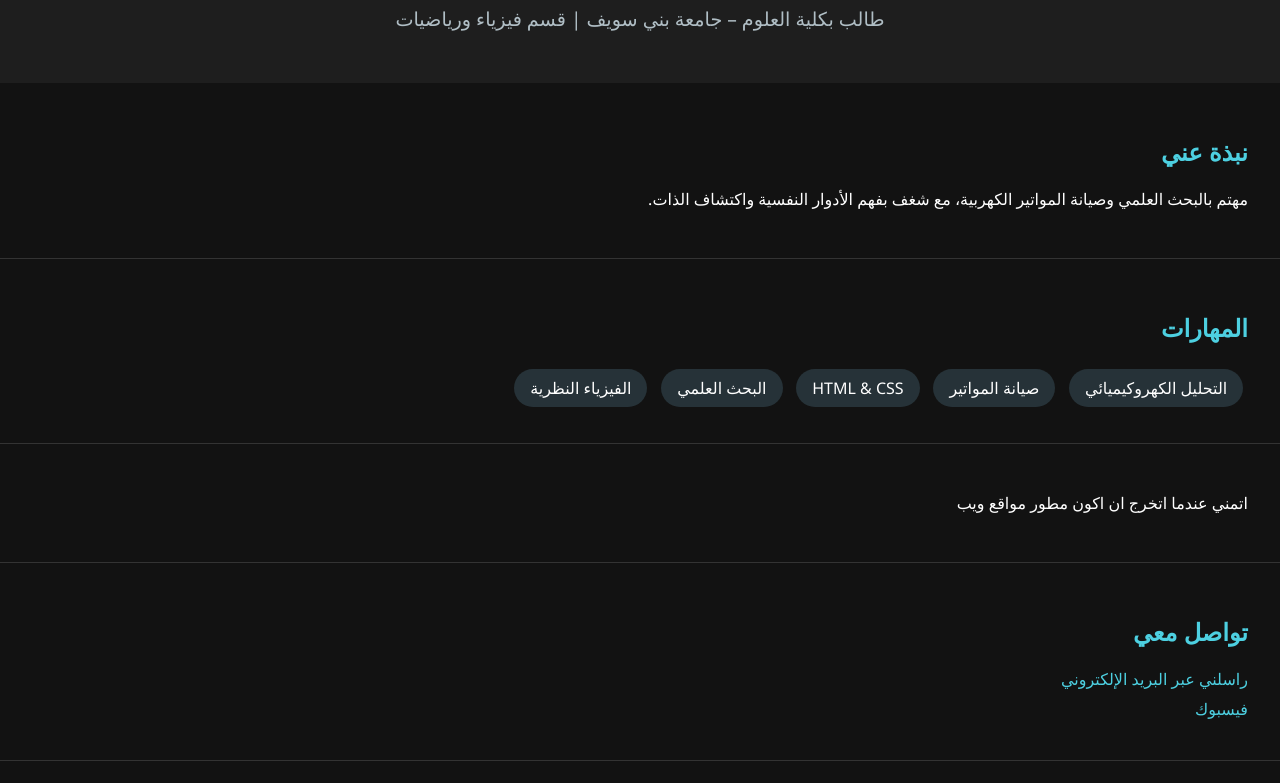
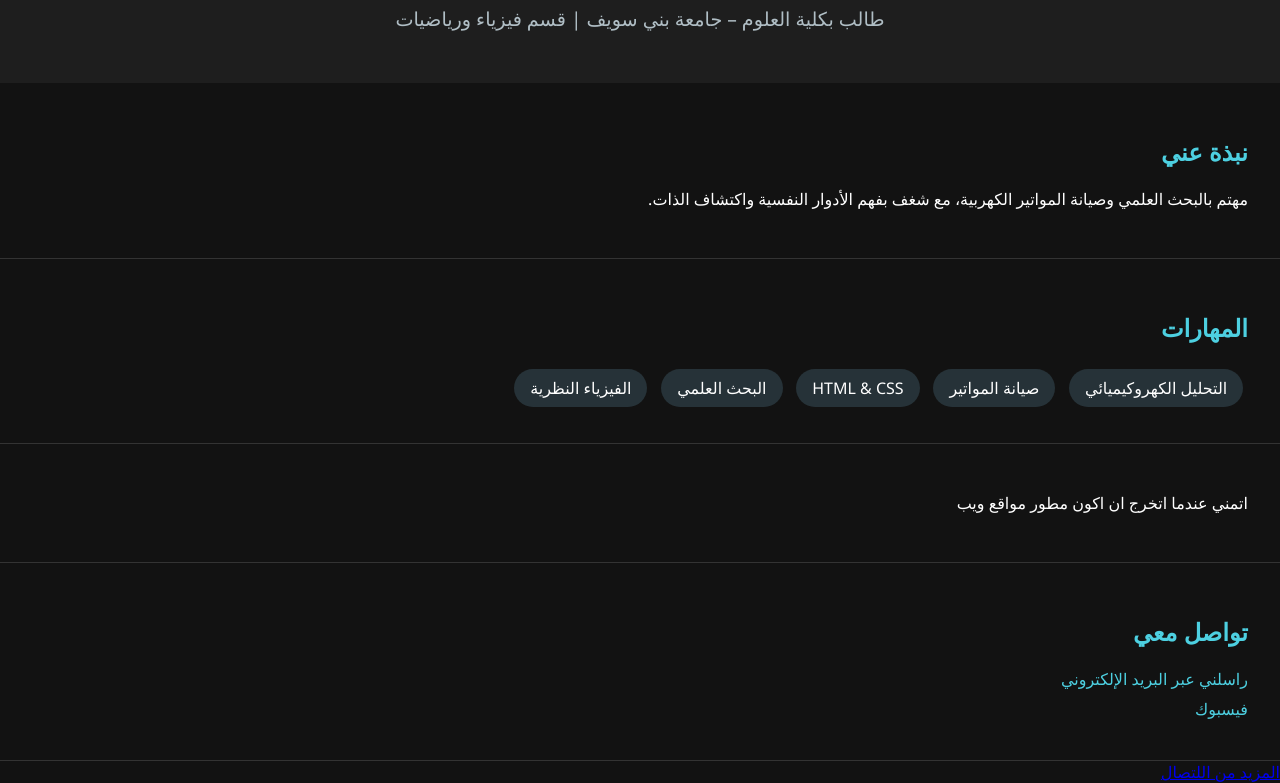
Before and after one commit to gergeskhalaf/My-website-, a plain HTML site: page index.html in a window 1280 px wide. Shown: the part 90-873 px from the top of the page. Before the commit the page ends 851 px from the top, so only its background shows below. Drawn offline with Linux system fonts and the light colour scheme.

Commit message:
Update index.html

```diff
--- a/index.html
+++ b/index.html
@@ -83,6 +83,6 @@
     <a href="https://www.facebook.com/share/1BoSsmxZUP/">فيسبوك</a>
 
   </section>
-
+<a href="https://link.gettap.co/gergeskhalaf2110627"> المزيد من اللتصال </a>
 </body>
 </html>
```
